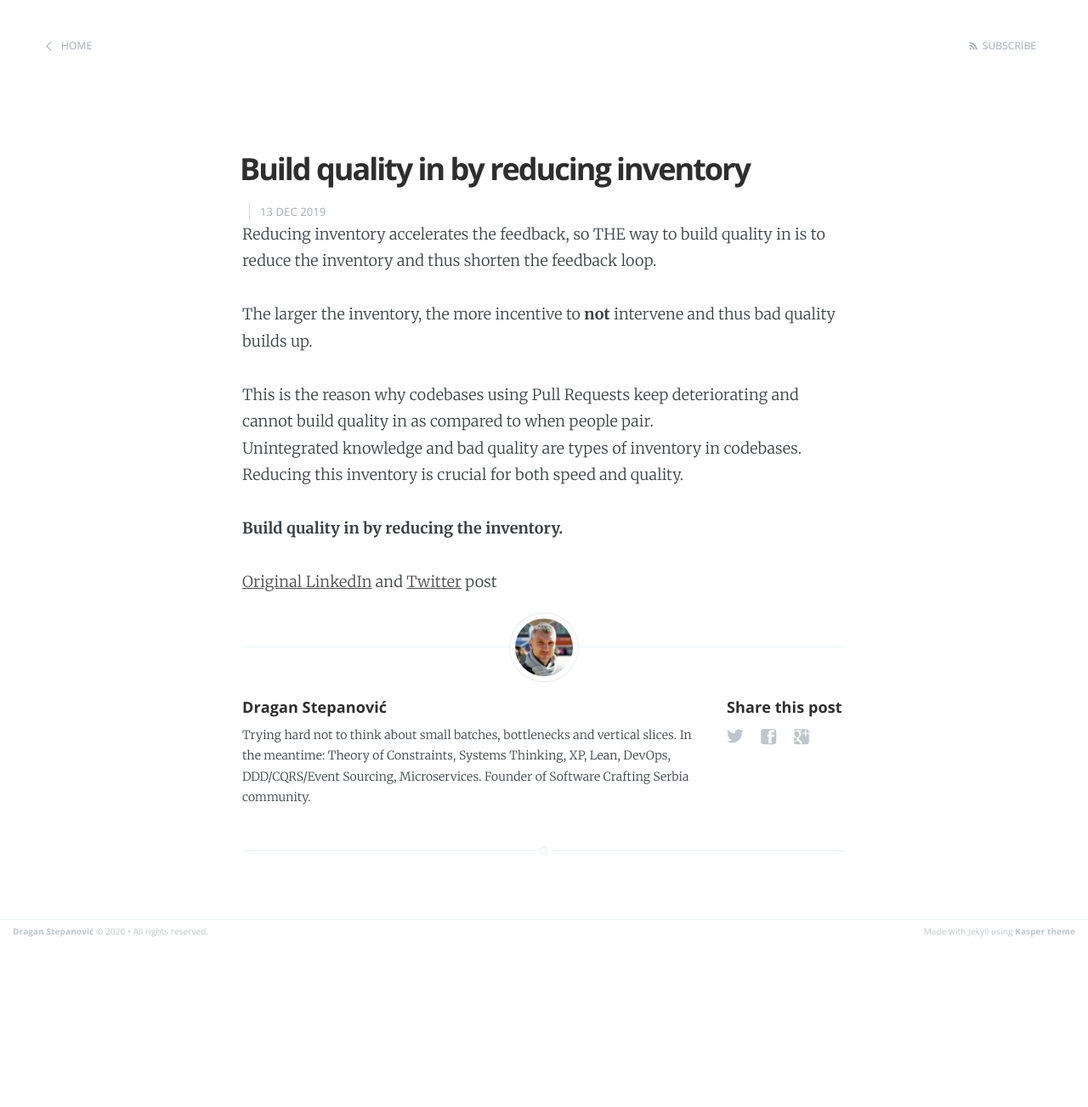
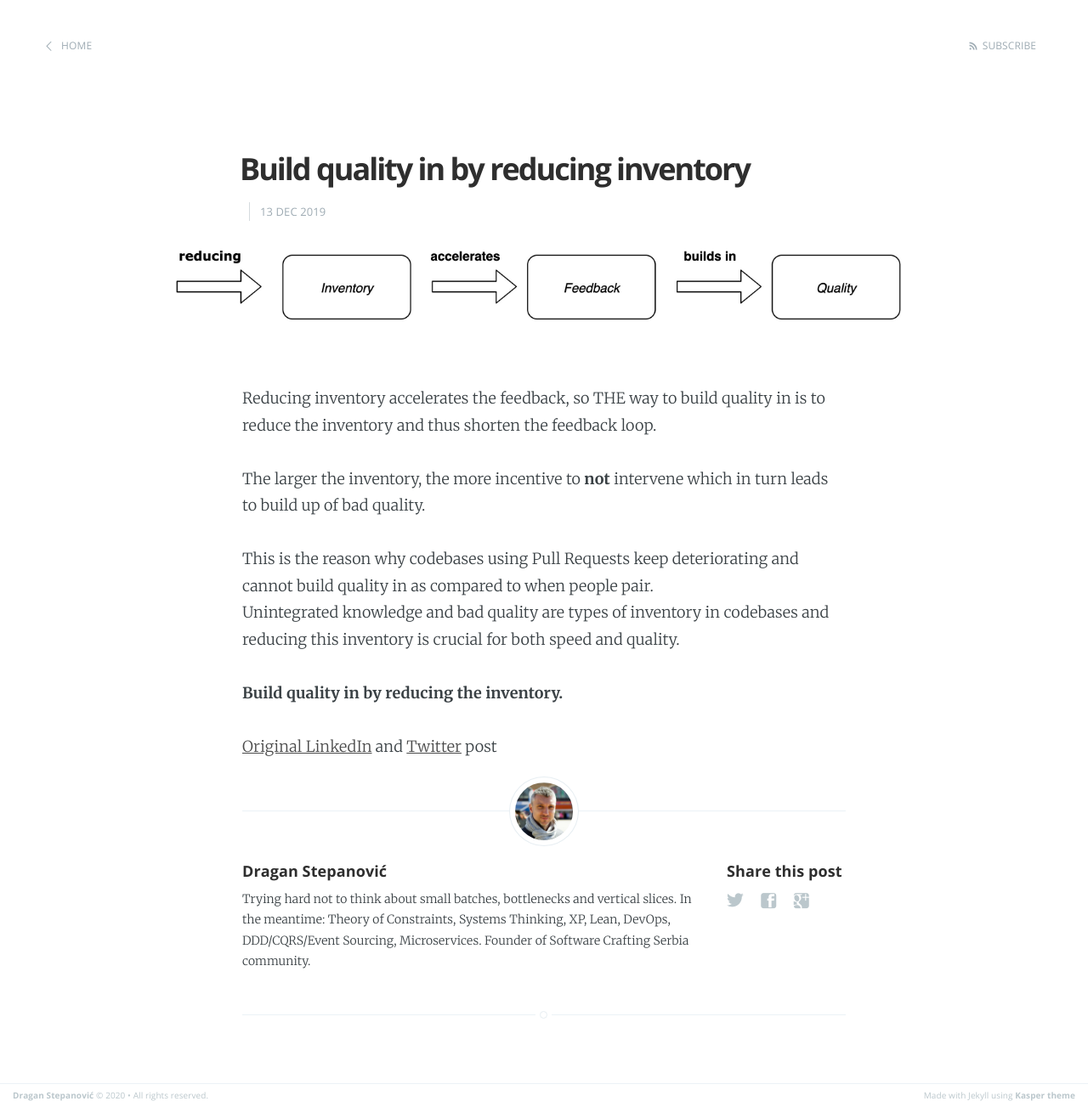
Before and after one commit to dragan-stepanovic/dragan-stepanovic.github.io, a Jekyll site: the page built from _posts/2019-12-13-low-inventory-building-quality-in.md, in a window 1280 px wide. Shown: the whole page at 85% size. Built offline with Jekyll 4.4.1, drawn with Linux system fonts in a browser that asks for light colours; before the commit the page ends 1110 px from its top, so only the background shows below that.

Commit message:
image added

```diff
--- a/_posts/2019-12-13-low-inventory-building-quality-in.md
+++ b/_posts/2019-12-13-low-inventory-building-quality-in.md
@@ -2,14 +2,14 @@
 layout: post
 title:  "Build quality in by reducing inventory"
 ---
+![build quality in](/assets/images/build-quality-in.png)
 
 Reducing inventory accelerates the feedback, so THE way to build quality in is to reduce the inventory and thus shorten the feedback loop.
 
-The larger the inventory, the more incentive to __not__ intervene and thus bad quality builds up.
+The larger the inventory, the more incentive to __not__ intervene which in turn leads to build up of bad quality.
 
 This is the reason why codebases using Pull Requests keep deteriorating and cannot build quality in as compared to when people pair.
-Unintegrated knowledge and bad quality are types of inventory in codebases.
-Reducing this inventory is crucial for both speed and quality.
+Unintegrated knowledge and bad quality are types of inventory in codebases and reducing this inventory is crucial for both speed and quality.
 
 __Build quality in by reducing the inventory.__
 
```
Also changed, not shown: assets/images/build-quality-in.png (added).
